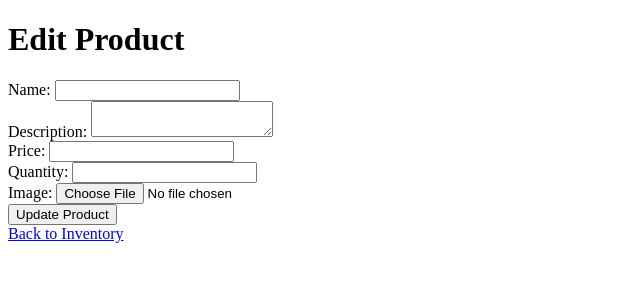
After one commit to Sa12lu/flask_app, a Flask app: template templates/edit_product.html in a window 1280 px wide. The commit adds this page. Shown: the top 300 px of the page, without its empty margins (0-640 px from the left). Run offline with Flask 3, Linux system fonts and the light colour scheme; the template is opened without the code that fills it, so the values that code supplies are empty.

Commit message:
add edit

```diff
--- a/app.py
+++ b/app.py
@@ -184,6 +184,76 @@ def delete_product(product_id):
         flash('You need to log in first.', 'warning')
         return redirect(url_for('login'))
 
+@app.route('/edit-product/<int:product_id>', methods=['GET', 'POST'])
+def edit_product(product_id):
+    if 'username' in session:
+        product = Product.query.get(product_id)
+        if not product:
+            flash('Product not found.', 'danger')
+            return redirect(url_for('inventory'))
+
+        if request.method == 'POST':
+            try:
+                product.name = request.form['name']
+                product.description = request.form.get('description', '')
+                product.price = float(request.form['price'])
+                product.quantity = int(request.form['quantity'])
+
+                # Handle image upload (optional)
+                file = request.files.get('image')
+                if file and allowed_file(file.filename):
+                    image_filename = secure_filename(file.filename)
+                    file.save(os.path.join(app.config['UPLOAD_FOLDER'], image_filename))
+                    product.image_filename = image_filename
+
+                db.session.commit()
+                flash('Product updated successfully!', 'success')
+                return redirect(url_for('inventory'))
+            except ValueError:
+                flash('Invalid input for price or quantity.', 'danger')
+            except Exception as e:
+                flash(f'An error occurred: {e}', 'danger')
+
+        return render_template('edit_product.html', product=product)
+    else:
+        flash('You need to log in first.', 'warning')
+        return redirect(url_for('login'))
+
+@app.route('/edit-product/<int:product_id>', methods=['GET', 'POST'])
+def edit_product(product_id):
+    if 'username' in session:
+        product = Product.query.get(product_id)
+        if not product:
+            flash('Product not found.', 'danger')
+            return redirect(url_for('inventory'))
+
+        if request.method == 'POST':
+            try:
+                product.name = request.form['name']
+                product.description = request.form.get('description', '')
+                product.price = float(request.form['price'])
+                product.quantity = int(request.form['quantity'])
+
+                # Handle image upload (optional)
+                file = request.files.get('image')
+                if file and allowed_file(file.filename):
+                    image_filename = secure_filename(file.filename)
+                    file.save(os.path.join(app.config['UPLOAD_FOLDER'], image_filename))
+                    product.image_filename = image_filename
+
+                db.session.commit()
+                flash('Product updated successfully!', 'success')
+                return redirect(url_for('inventory'))
+            except ValueError:
+                flash('Invalid input for price or quantity.', 'danger')
+            except Exception as e:
+                flash(f'An error occurred: {e}', 'danger')
+
+        return render_template('edit_product.html', product=product)
+    else:
+        flash('You need to log in first.', 'warning')
+        return redirect(url_for('login'))
+
 
 @app.route('/logout')
 def logout():
--- /dev/null
+++ b/templates/edit_product.html
@@ -0,0 +1,33 @@
+<!DOCTYPE html>
+<html lang="en">
+<head>
+    <meta charset="UTF-8">
+    <meta name="viewport" content="width=device-width, initial-scale=1.0">
+    <title>Edit Product</title>
+</head>
+<body>
+    <h1>Edit Product</h1>
+    <form method="POST" enctype="multipart/form-data">
+        <label for="name">Name:</label>
+        <input type="text" id="name" name="name" value="{{ product.name }}" required><br>
+
+        <label for="description">Description:</label>
+        <textarea id="description" name="description">{{ product.description }}</textarea><br>
+
+        <label for="price">Price:</label>
+        <input type="number" id="price" step="0.01" name="price" value="{{ product.price }}" required><br>
+
+        <label for="quantity">Quantity:</label>
+        <input type="number" id="quantity" name="quantity" min="0" value="{{ product.quantity }}" required><br>
+
+        <label for="image">Image:</label>
+        {% if product.image_filename %}
+            <p>Current Image: <img src="{{ url_for('static', filename='uploads/' + product.image_filename) }}" alt="{{ product.name }}" width="100"></p>
+        {% endif %}
+        <input type="file" id="image" name="image" accept="image/*"><br>
+
+        <button type="submit">Update Product</button>
+    </form>
+    <a href="{{ url_for('inventory') }}">Back to Inventory</a>
+</body>
+</html>
```
Also changed, not shown: templates/inventory.html (+5 -2 lines).
